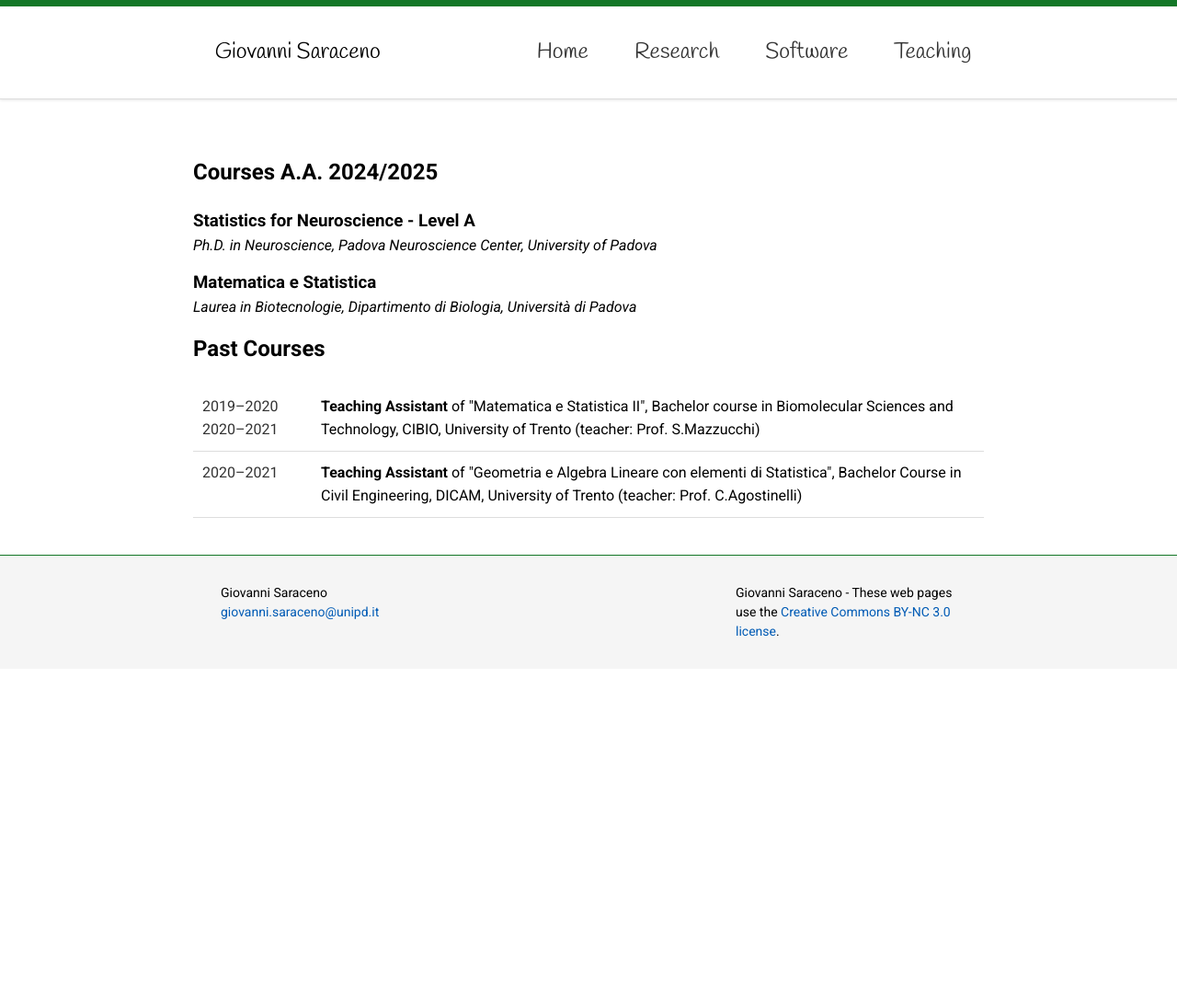
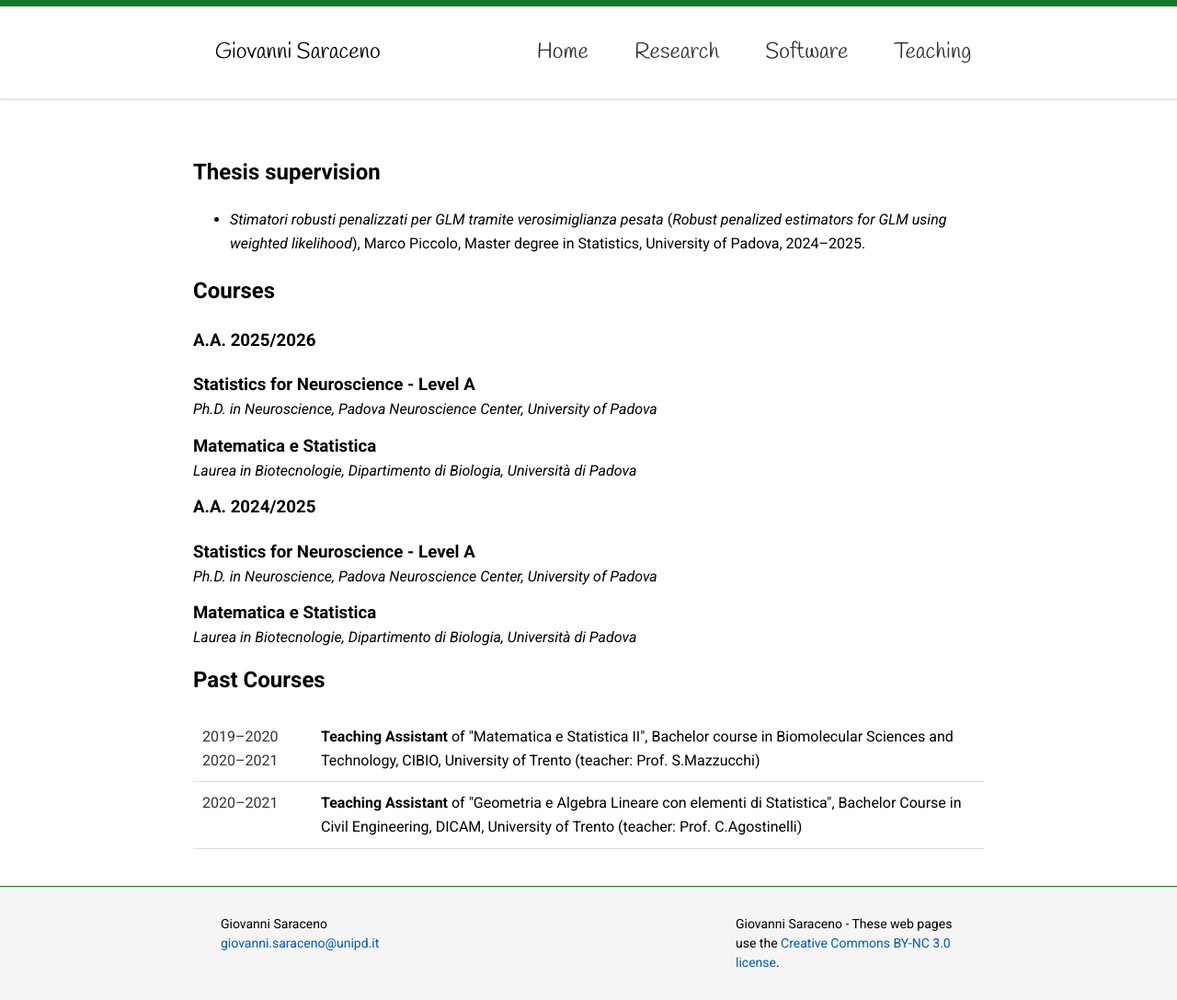
Before and after one commit to giovsaraceno/giovsaraceno.github.io, a Jekyll site: the page built from teaching.md, in a window 1280 px wide. Shown: the whole page at 92% size. Built offline with Jekyll 4.4.1, drawn with Linux system fonts in a browser that asks for light colours; before the commit the page ends 900 px from its top, so only the background shows below that.

```diff
--- a/teaching.md
+++ b/teaching.md
@@ -7,7 +7,21 @@ output:
     toc: yes
     toc_float: yes
 ---
-## Courses A.A. 2024/2025
+
+## Thesis supervision
+- *Stimatori robusti penalizzati per GLM tramite verosimiglianza pesata* (*Robust penalized estimators for GLM using weighted likelihood*), Marco Piccolo, Master degree in Statistics, University of Padova, 2024–2025.
+
+## Courses
+
+### A.A. 2025/2026
+
+<h3 class="title-section">Statistics for Neuroscience - Level A</h3>
+<p class="description"><em>Ph.D. in Neuroscience, Padova Neuroscience Center, University of Padova</em></p>
+
+<h3 class="title-section">Matematica e Statistica</h3>
+<p class="description"><em>Laurea in Biotecnologie, Dipartimento di Biologia, Università di Padova</em></p>
+
+### A.A. 2024/2025
 
 <h3 class="title-section">Statistics for Neuroscience - Level A</h3>
 <p class="description"><em>Ph.D. in Neuroscience, Padova Neuroscience Center, University of Padova</em></p>
```
Also changed, not shown: index.md (+1 -1 lines), research.md (+16 -2 lines), 3 other files.
